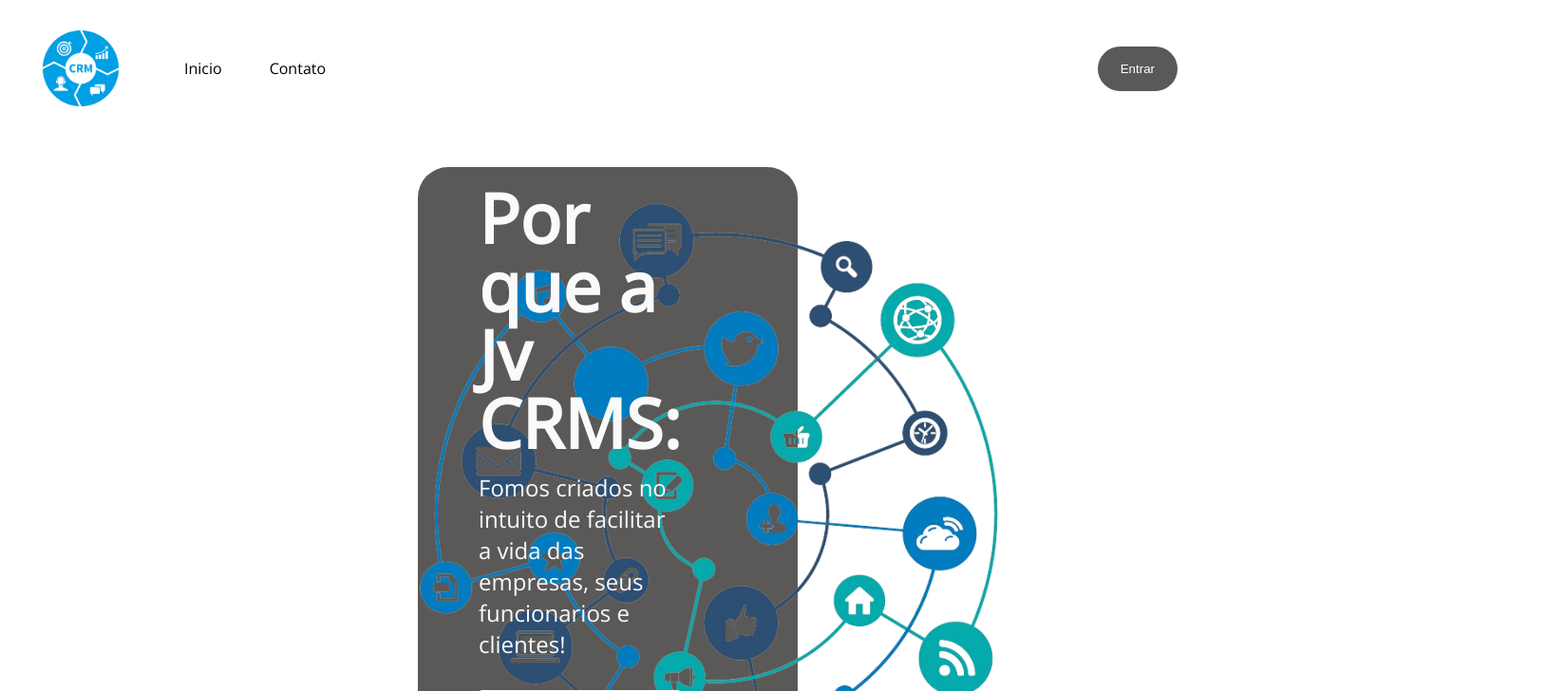
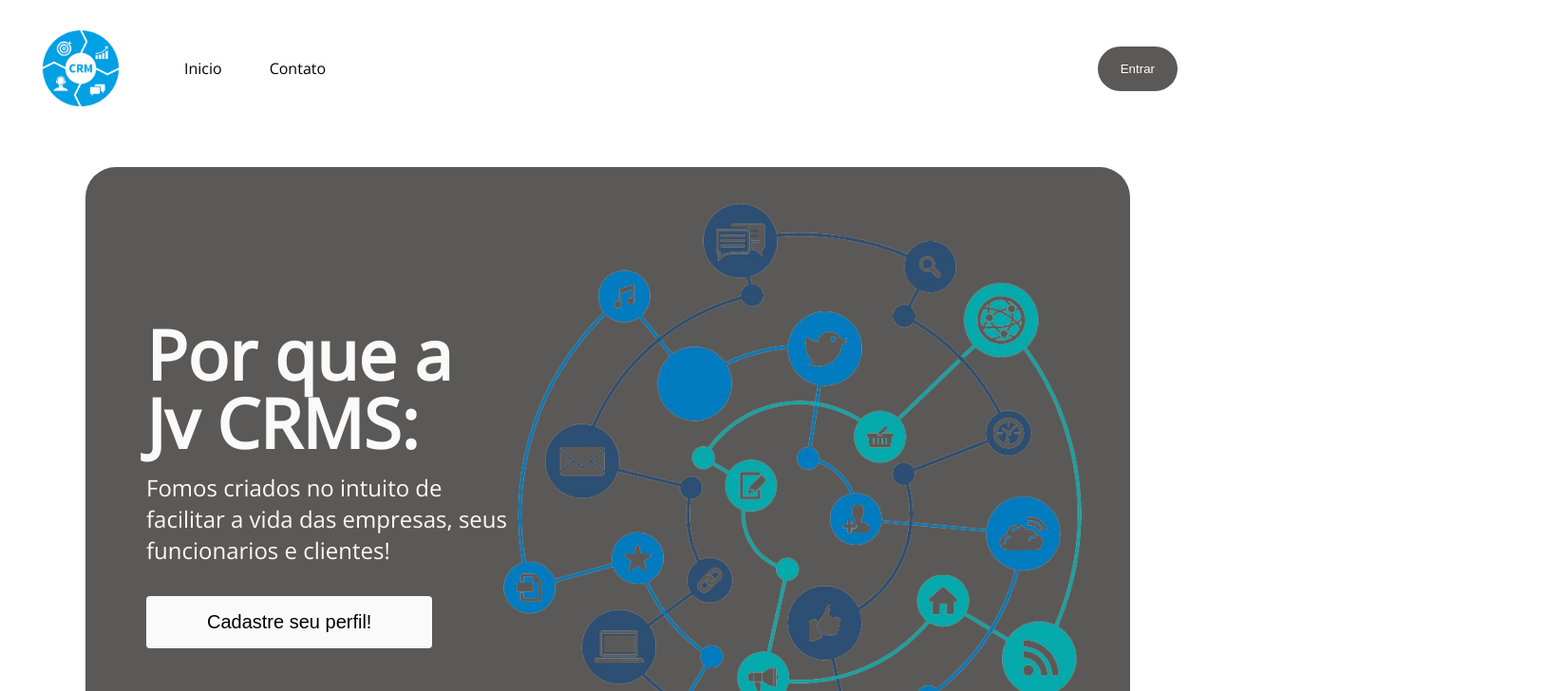
Before and after one commit to joaovittorcaumo/crm-project, a React (Create React App) app in the folder front-end/: page / in a window 1280 px wide. Shown: the top 728 px of the page at 95% size, 1648 px wide, since content can reach past the window. Built offline with nearby package versions, Linux system fonts and the light colour scheme.

Commit message:
🐛 Fixing naming errors

```diff
--- a/front-end/src/pages/App/index.tsx
+++ b/front-end/src/pages/App/index.tsx
@@ -1,11 +1,11 @@
 import React from "react";
 
-import "./index.scss";
+import "./styles.scss";
 import imgSplashContainer from "../../assets/LandingPage/imgSplashContainer.png";
 
 const App: React.FC = () => {
   return (
-    <div className="container">
+    <div className="containerApp">
       <div className="content">
         <section className="splashContainer">
           <div className="left">
--- a/front-end/src/pages/App/index.scss
+++ b/front-end/src/pages/App/styles.scss
@@ -1,4 +1,4 @@
-.container {
+.containerApp {
   display: flex;
   flex-direction: column;
   align-items: center;
--- a/front-end/src/pages/UserLogin/index.tsx
+++ b/front-end/src/pages/UserLogin/index.tsx
@@ -24,7 +24,7 @@ const UserRegister: React.FC = () => {
   ];
 
   return (
-    <div className="container">
+    <div className="containerLogin">
       <div className="content">
         <h1 className="title">Acesse seu perfil</h1>
         <div className="inputs">
--- a/front-end/src/pages/UserLogin/styles.scss
+++ b/front-end/src/pages/UserLogin/styles.scss
@@ -1,6 +1,6 @@
 @import "../../styles.scss";
 
-.container {
+.containerLogin {
   display: flex;
   align-items: center;
   justify-content: center;
--- a/front-end/src/pages/UserMainPage/index.tsx
+++ b/front-end/src/pages/UserMainPage/index.tsx
@@ -2,7 +2,7 @@ import React from "react";
 
 const UserMainPage: React.FC = () => {
     return (
-        <div className="container">
+        <div className="containerUserPage">
             <div className="content">
                 <div className="textContainer"><h1 className="title"></h1>
                 <p className="subtitle"></p></div>
--- a/front-end/src/pages/UserRegister/index.tsx
+++ b/front-end/src/pages/UserRegister/index.tsx
@@ -25,7 +25,7 @@ const UserRegister: React.FC = () => {
   ];
 
   return (
-    <div className="container">
+    <div className="containerUserRegister">
       <div className="content">
         <h1 className="title">Cadastre seu perfil</h1>
         <div className="inputs">
--- a/front-end/src/pages/UserRegister/styles.scss
+++ b/front-end/src/pages/UserRegister/styles.scss
@@ -1,6 +1,6 @@
 @import "../../styles.scss";
 
-.container {
+.containerUserRegister {
   display: flex;
   align-items: center;
   justify-content: center;
```
